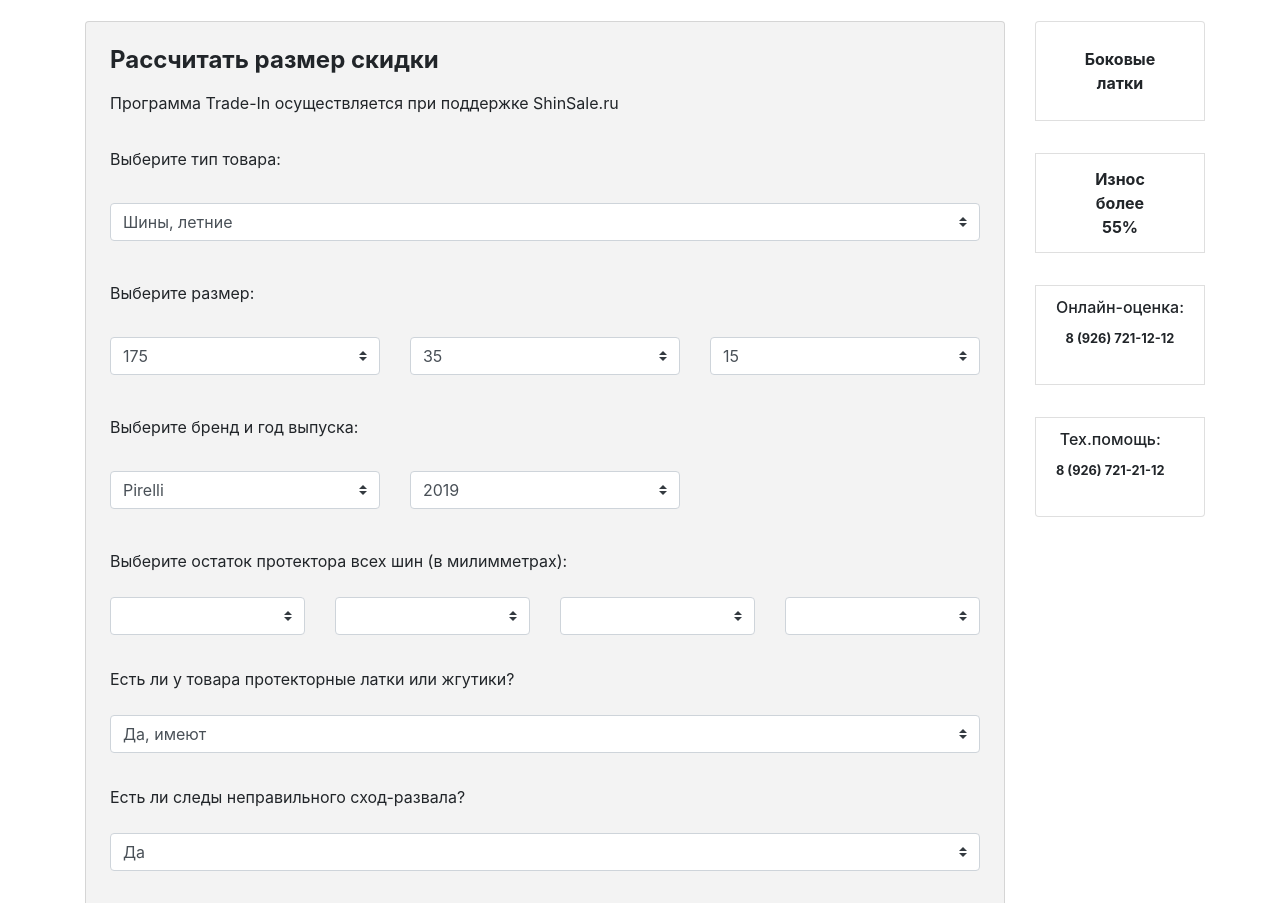
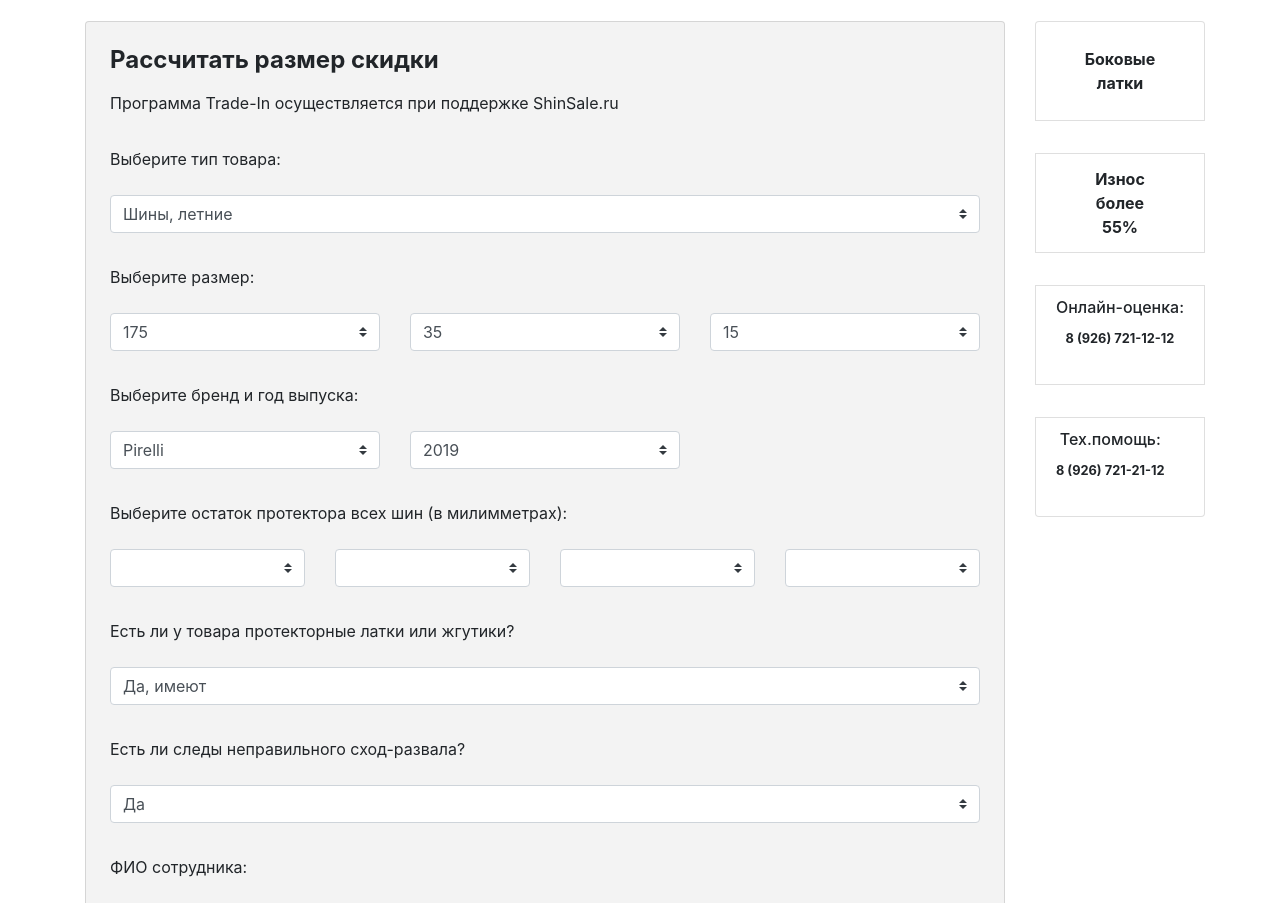
Before and after one commit to WhytryB/shins, a Django app: page / in a window 1280 px wide. Shown: the part 185-1088 px from the top of the page. Run offline with Django 3.2, Linux system fonts and the light colour scheme; data comes from the database, SQL or seed files in the repository; some libraries are stand-ins or nearby versions.

Commit message:
update set

```diff
--- a/templates/main.html
+++ b/templates/main.html
@@ -60,7 +60,7 @@
                             <div class="col-md-12">
 
 
-                                <select class="custom-select d-block w-100 mt-4 mb-4" name="shine" id="id_shine"
+                                <select class="custom-select d-block w-100 mt-3 mb-3" name="shine" id="id_shine"
                                             required>
                                   <option  value="Шины, летние"
                                   {% if shine == "Шины, летние" %}
@@ -89,7 +89,7 @@
                             <label for="username">Выберите размер:&nbsp;</label>
                             <div class="row">
                                 <div class="col-md-4">
-                                    <select class="custom-select d-block w-100 mt-4 mb-4"  name="shirina" id="id_shirina" required>
+                                    <select class="custom-select d-block w-100 mt-3 mb-3"  name="shirina" id="id_shirina" required>
                                       <option {% if shirina == "175" %}
                                             selected
                                           {% endif %} value="175">175</option>
@@ -145,7 +145,7 @@
                                 </div>
                                 <div class="col-md-4">
 
-                                    <select class="custom-select d-block w-100 mt-4 mb-4"  name="profile" id="id_profile" required>
+                                    <select class="custom-select d-block w-100 mt-3 mb-3"  name="profile" id="id_profile" required>
                                       {% if profile %}
                                      <option value="{{ profile }}"
 
@@ -169,7 +169,7 @@
 
                                     </select>
                                 </div>
-                                <div class="col-md-4 mt-4 mb-4">
+                                <div class="col-md-4 mt-3 mb-3">
 
                                     <select class="custom-select d-block w-100"  name="radius" id="id_radius" required>
                                         {% if radius %}
@@ -199,7 +199,7 @@
                             <label for="username">Выберите бренд и год выпуска:</label>
                             <div class="row">
                                 <div class="col-md-4">
-                                   <select class="custom-select d-block w-100 mt-4 mb-4"  name="brand" id="id_brand" required>
+                                   <select class="custom-select d-block w-100 mt-3 mb-3"  name="brand" id="id_brand" required>
                                     {% if brand %}
                                      <option value="{{ brand }}"
 
@@ -260,7 +260,7 @@
 
                                 <div class="col-md-4">
 
-                                     <select class="custom-select d-block w-100 mt-4 mb-4"  name="god" id="id_god" required>
+                                     <select class="custom-select d-block w-100 mt-3 mb-3"  name="god" id="id_god" required>
                                         {% if god %}
                                      <option value="{{ god }}"
 
@@ -424,8 +424,10 @@
                                 Please enter a valid email address for shipping updates.
 </div>
                         </div>
-                        <div class="row">
-                            <div class="mb-3 col-md-12">
+
+                            <div class="mb-3">
+                             <div class="row">
+                                <div class="col-md-12">
                                 <label for="firstName">Есть ли у товара протекторные латки или жгутики?</label>
 
                                 <select class="custom-select d-block w-100 mt-3 mb-3"  name="latki" id="id_latki" required>
@@ -447,7 +449,7 @@
                                 <div class="invalid-feedback">
                                     Valid first name is required.
 </div>
-                            </div>
+                                </div></div>
                             <div class="dropdown">
 </div>
                         </div>
```
